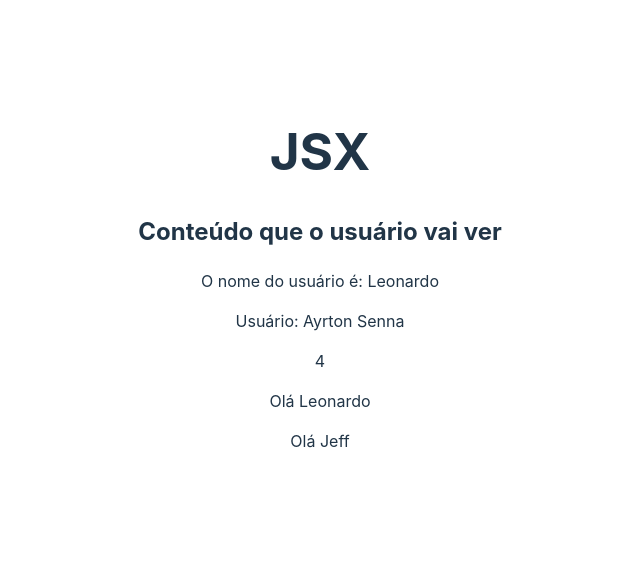
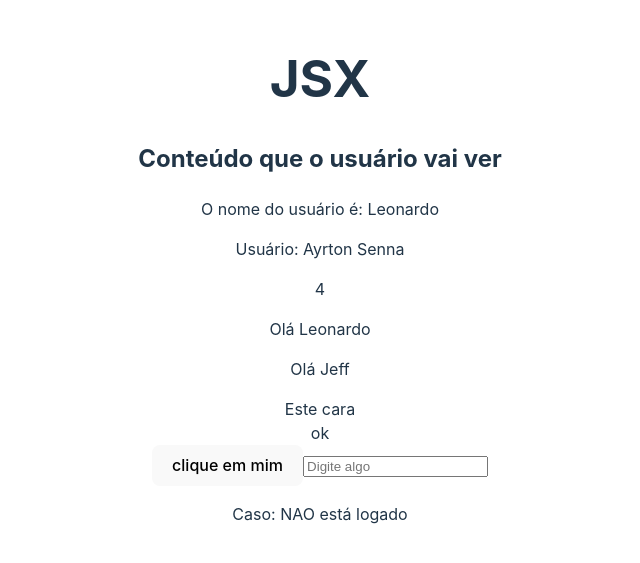
Before and after one commit to francojeferson/react-core-fundamentals, a React (Vite) app in the folder 2_jsx/: page / in a window 1280 px wide. Shown: the part 121-684 px from the top of the page, without its empty margins (320-960 px from the left). Built offline with nearby package versions, Linux system fonts and the light colour scheme.

Commit message:
docs(jsx): update JsxExamples.jsx

```diff
--- a/2_jsx/src/components/JsxExamples.jsx
+++ b/2_jsx/src/components/JsxExamples.jsx
@@ -12,8 +12,11 @@ const JsxExamples = () => {
     return `Olá ${name}`;
   }
 
+  const isUserLoggedIn = false;
+
   return (
     <div>
+      {/* BASICO */}
       <h2>Conteúdo que o usuário vai ver</h2>
       {/* Listando dados do usuário */}
       <p>O nome do usuário é: {userName}</p>
@@ -26,6 +29,26 @@ const JsxExamples = () => {
 
       <p>{getGreeting(userName)}</p>
       <p>{getGreeting("Jeff")}</p>
+
+      {/* DIFERENCAS DO HTML */}
+      <div className="alguma-coisa">Este cara</div>
+
+      <div className="teste">ok</div>
+
+      <button onClick={() => alert("teste")}>clique em mim</button>
+
+      <input type="text" placeholder="Digite algo" />
+
+      {/* RENDERIZACAO CONDICIONAL */}
+      {isUserLoggedIn ? (
+        <div>
+          <p>Caso: está logado</p>
+        </div>
+      ) : (
+        <div>
+          <p>Caso: NAO está logado</p>
+        </div>
+      )}
     </div>
   );
 };
```
